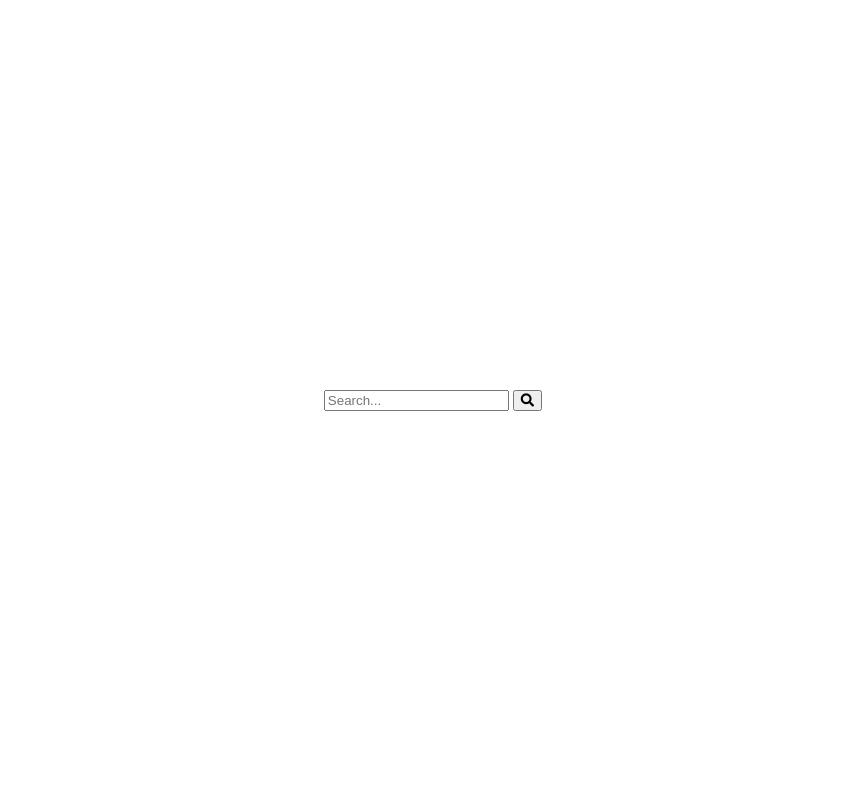
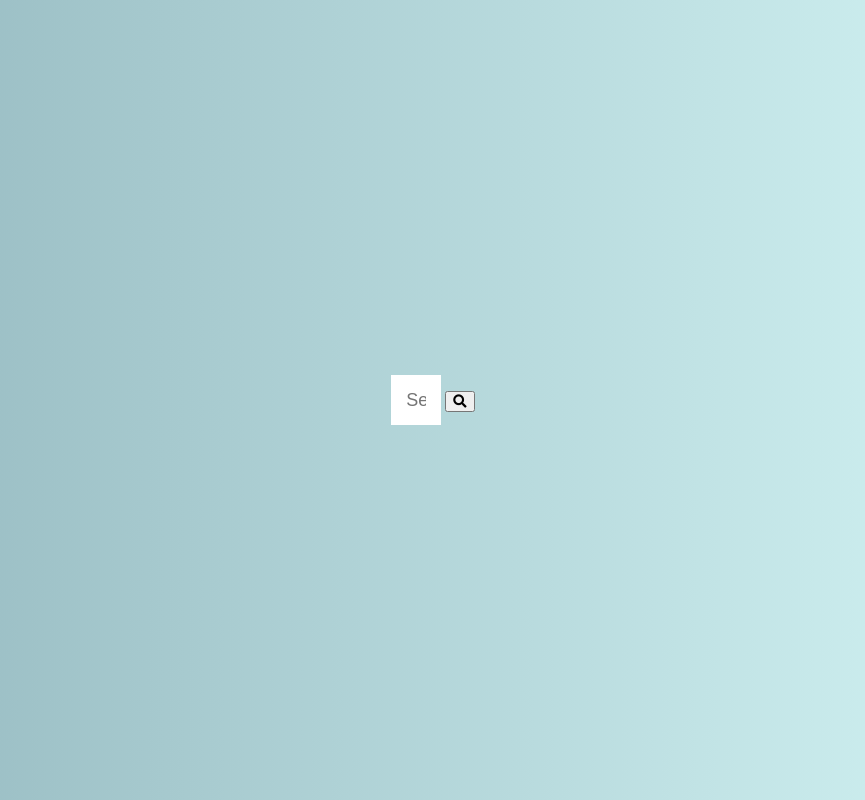
Before and after one commit to kelecanal/hidden-search, a plain HTML site: page index.html in a window 1280 px wide. Shown: the whole page, without its empty margins (207-1072 px from the left). Drawn offline with Linux system fonts and the light colour scheme.

Commit message:
css stylings

```diff
--- a/style.css
+++ b/style.css
@@ -5,12 +5,26 @@
 }
 
 body {
+    background-image: linear-gradient(90deg, #93B7BE, #D4F5F5);
     font-family: 'Roboto', sans-serif;
     display: flex;
-    flex-direction: column;
     align-items: center;
     justify-content: center;
     height: 100vh;
     overflow: hidden;
     margin: 0;
 }
+
+.search {
+    position: relative;
+    height: 50px;
+}
+
+.search .input {
+    background-color: #fff;
+    border: 0;
+    font-size: 18px;
+    padding: 15px;
+    height: 50px;
+    width: 50px;
+}
```
